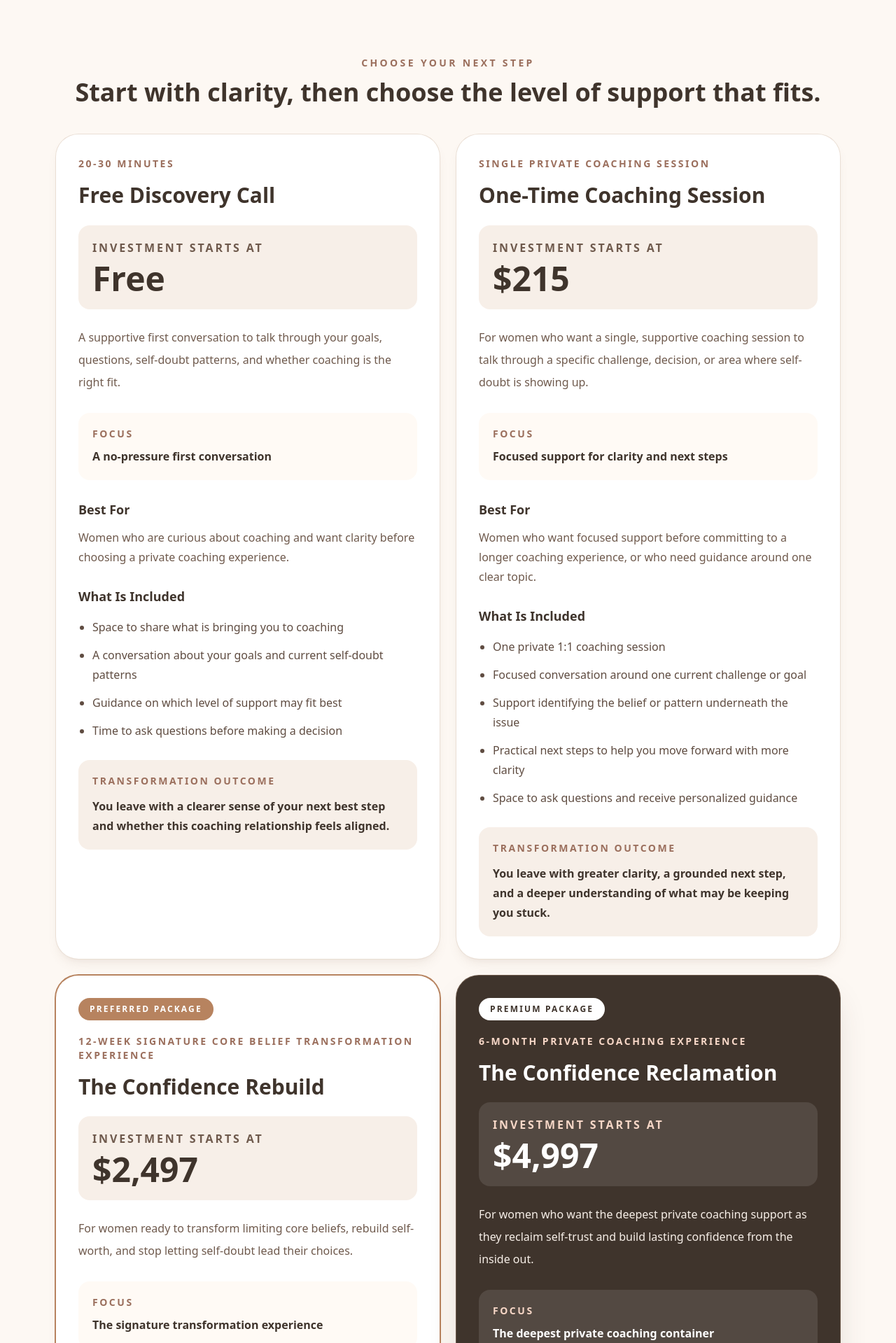
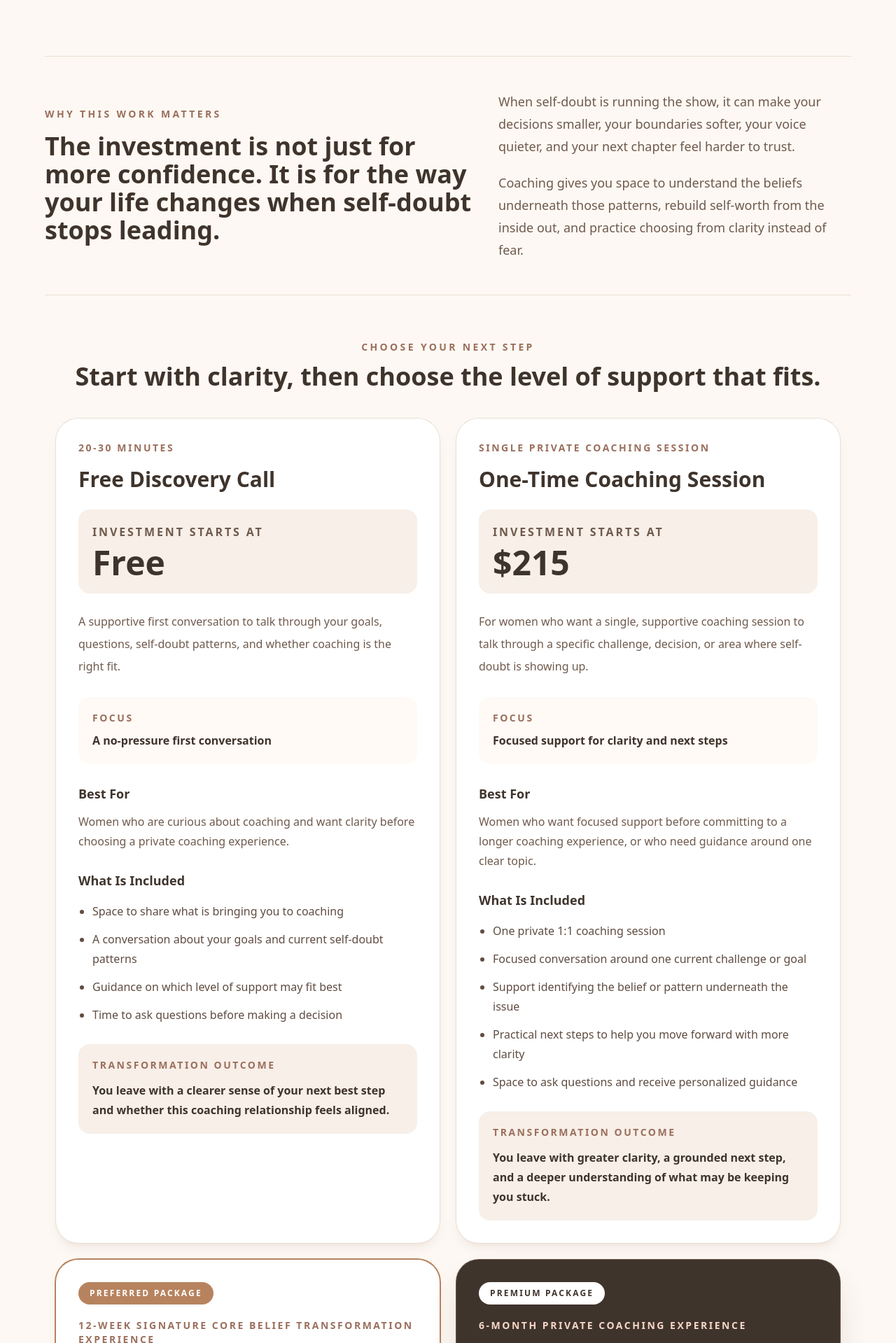
Before and after one commit to Kaelynn-Kinnison/life-coaching-with-kaelynn2, a Next.js app: page /pricing in a window 1280 px wide. Shown: the part 421-2340 px from the top of the page at 70% size. Built offline with nearby package versions, Linux system fonts and the light colour scheme; a web font is replaced by a local one.

Commit message:
Update pricing page value copy

```diff
--- a/app/pricing/page.js
+++ b/app/pricing/page.js
@@ -52,13 +52,13 @@ const programs = [
   {
     name: "The Confidence Rebuild",
     duration: "12-week signature Core Belief Transformation experience",
-    investment: "$2,497",
-    focus: "The signature transformation experience",
+    investment: "$1,997",
+    focus: "A clear, structured reset for self-trust and confidence",
     description:
-      "For women ready to transform limiting core beliefs, rebuild self-worth, and stop letting self-doubt lead their choices.",
+      "For women ready to identify the limiting beliefs beneath self-doubt, rebuild self-worth, and begin making choices from a steadier inner foundation.",
     featured: true,
     bestFor:
-      "Women who are ready to stop second-guessing themselves, strengthen self-trust, and build confidence from the inside out.",
+      "Women who want a focused private coaching experience to stop second-guessing themselves, understand the patterns keeping them stuck, and practice more confident follow-through.",
     includes: [
       "Private 1:1 coaching sessions",
       "Core Belief Transformation work",
@@ -66,34 +66,34 @@ const programs = [
       "Limiting belief identification and reframing",
       "Self-worth and confidence development",
       "Personalized reflection prompts and action steps",
-      "Accountability between sessions",
+      "Accountability between sessions to support real-life practice",
       "Support with confident decision-making and follow-through",
     ],
     outcome:
-      "You begin rebuilding the inner foundation that allows confidence, self-trust, and aligned action to feel more natural and sustainable.",
+      "You leave with a clearer understanding of what has been driving self-doubt, a stronger sense of self-trust, and practical ways to keep choosing differently.",
   },
   {
     name: "The Confidence Reclamation",
     duration: "6-month private coaching experience",
-    investment: "$4,997",
-    focus: "The deepest private coaching container",
+    investment: "$2,997",
+    focus: "Deeper identity work, integration, and high-touch support",
     description:
-      "For women who want the deepest private coaching support as they reclaim self-trust and build lasting confidence from the inside out.",
+      "For women who want the deepest private coaching support as they reclaim self-trust, strengthen boundaries, and integrate confidence into their daily decisions, relationships, and next chapter.",
     premium: true,
     bestFor:
-      "Women who want spacious, high-touch support as they move through deeper identity, self-worth, and confidence transformation.",
+      "Women who know their self-doubt is connected to deeper identity, self-worth, relationship, or life-transition patterns and want more spacious support as they practice becoming who they are ready to be.",
     includes: [
       "Everything in The Confidence Rebuild",
-      "Extended private coaching timeline",
-      "Personalized transformation roadmap",
+      "Extended private coaching timeline for deeper integration",
+      "Personalized confidence roadmap for your next chapter",
       "Advanced Core Belief Transformation work",
-      "Deeper self-trust and confidence integration",
-      "Ongoing accountability and implementation support",
-      "Support for boundaries, identity, self-worth, and aligned choices",
-      "Priority guidance between sessions",
+      "Monthly integration check-ins to help the work stick",
+      "Ongoing accountability and implementation support between sessions",
+      "Support applying the work to boundaries, relationships, decisions, and identity shifts",
+      "Priority between-session support when old patterns or confidence blocks come up in real life",
     ],
     outcome:
-      "You receive the time, structure, and support to not only rebuild confidence, but embody it more deeply in your decisions, relationships, and next chapter.",
+      "You receive the time, structure, and support to not only rebuild confidence, but live from it more consistently as you make decisions, set boundaries, and step into your next chapter.",
   },
 ];
 
@@ -274,6 +274,33 @@ export default function PricingPage() {
         </div>
       </section>
 
+      <section className="px-6 pb-16 md:px-12">
+        <div className="mx-auto grid max-w-6xl gap-8 border-y border-[#eadfd5] py-12 lg:grid-cols-[1.1fr_0.9fr] lg:items-center">
+          <div>
+            <p className="mb-4 text-sm font-semibold uppercase tracking-[0.24em] text-[#9b6f5d]">
+              Why This Work Matters
+            </p>
+            <h2 className="text-3xl font-bold leading-tight md:text-4xl">
+              The investment is not just for more confidence. It is for the way
+              your life changes when self-doubt stops leading.
+            </h2>
+          </div>
+
+          <div className="space-y-5 text-lg leading-8 text-[#6f5a4d]">
+            <p>
+              When self-doubt is running the show, it can make your decisions
+              smaller, your boundaries softer, your voice quieter, and your next
+              chapter feel harder to trust.
+            </p>
+            <p>
+              Coaching gives you space to understand the beliefs underneath
+              those patterns, rebuild self-worth from the inside out, and
+              practice choosing from clarity instead of fear.
+            </p>
+          </div>
+        </div>
+      </section>
+
       <section className="px-6 pb-20 md:px-12 lg:px-20">
         <div className="mx-auto max-w-6xl">
           <div className="mb-10 text-center">
```
